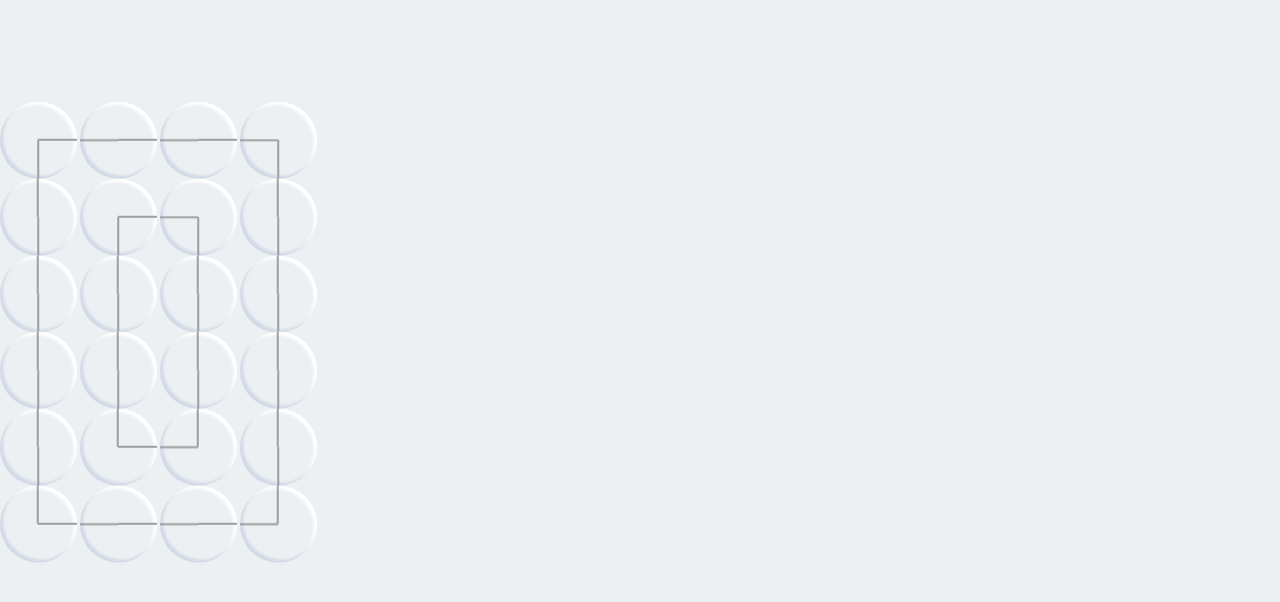
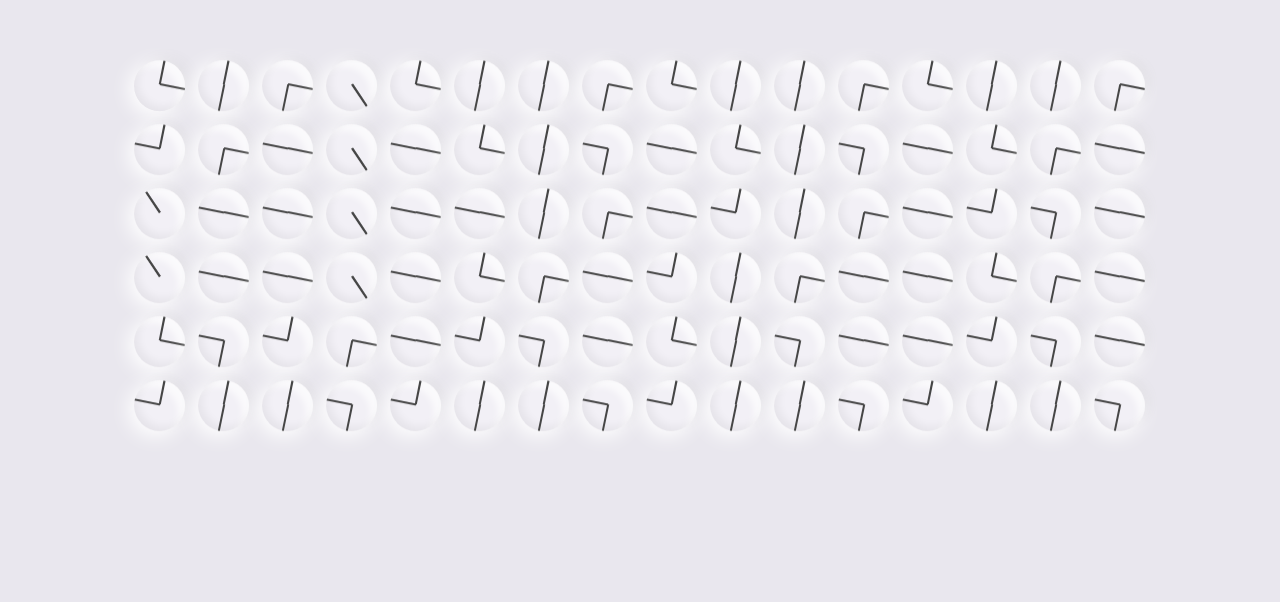
Before and after one commit to isabelgmeg/digital-clock, a React (Create React App) app: page / in a window 1280 px wide. Shown: the part 154-756 px from the top of the page. Built offline with nearby package versions, Linux system fonts and the light colour scheme.

Commit message:
Finished functional clock

```diff
--- a/src/App.js
+++ b/src/App.js
@@ -7,39 +7,110 @@ import "./App.scss";
 import Clock from "./Clock";
 
 function App() {
-  console.log(numbers[0]);
-  // const [time, SetTime] = useState("");
-  // const [firstMinute, setFirstMinute] = useState();
-  // const [secondMinute, setSecondMinute] = useState();
+  const [time, SetTime] = useState(null);
 
-  // const [firstHour, setFirstHour] = useState();
-  // const [secondHour, setSecondHour] = useState();
+  const [minutes, setMinutes] = useState(0);
 
-  // SetTime(new Date());
-  // console.log(time);
+  const [firstMinute, setFirstMinute] = useState(0);
+  const [secondMinute, setSecondMinute] = useState(0);
 
-  // // useEffect(() => {
-  // // }, [time]);
+  const [hours, setHours] = useState(0);
+  const [firstHour, setFirstHour] = useState(0);
+  const [secondHour, setSecondHour] = useState(0);
 
-  // setInterval(function (currentNumber) {
-  //   let newNumber = currentNumber + 1;
-  //   paintNumber(newNumber);
-  // }, 60 * 1000);
+  const formatMinutes = (number) => {
+    let formattedNumber = number.toString();
+    if (formattedNumber.length === 1) {
+      setFirstMinute(0);
+      setSecondMinute(number);
+    } else {
+      const chars = formattedNumber.split("");
+      console.log(chars);
+      setFirstMinute(chars[0]);
+      setSecondMinute(chars[1]);
+    }
+  };
 
-  // const paintNumber = (number) => {
-  //   numbers[number].map((coord, index) => {
-  //     return (
-  //       <Clock key={index} hourDegrees={coord[0]} minuteDegrees={coord[1]} />
-  //     );
-  //   });
-  // };
+  const formatHours = (number) => {
+    let formattedNumber = number.toString();
+    if (formattedNumber.length === 1) {
+      setFirstHour(0);
+      setSecondHour(number);
+    } else {
+      const chars = formattedNumber.split("");
+      console.log(chars);
+      setFirstHour(chars[0]);
+      setSecondHour(chars[1]);
+    }
+  };
+
+  const formatNumbers = (number, type) => {
+    type === "hour" ? formatHours(number) : formatMinutes(number);
+  };
+
+  const minute_ms = 60000;
+  const hour_ms = minute_ms * 60;
+
+  const getMinutes = () => {
+    console.log("minutes are setting");
+    setInterval(() => {
+      let date = new Date();
+      let currentMinute = date.getMinutes();
+      setMinutes(currentMinute);
+      formatMinutes(currentMinute);
+      console.log("minutes are set");
+    }, minute_ms);
+    return () => clearInterval();
+  };
+
+  const getHours = () => {
+    console.log("hours are setting");
+
+    setInterval(() => {
+      let date = new Date();
+      let currentHour = date.getHours();
+      console.log(currentHour);
+      setHours(currentHour);
+      formatHours(currentHour);
+      console.log("hours are setting");
+    }, hour_ms);
+    return () => clearInterval();
+  };
+
+  const setFirstLoad = () => {
+    let date = new Date();
+    let currentHour = date.getHours();
+    let currentMinute = date.getMinutes();
+    formatNumbers(currentHour, "hour");
+    formatNumbers(currentMinute, "minute");
+    console.log("first load");
+  };
+
+  useEffect(() => {
+    setFirstLoad();
+    getMinutes();
+    getHours();
+  }, []);
 
   return (
     <div className="App">
       <main>
         <div className="clock-wrap">
+          <div className="hours">
             <section className="number">
-            {numbers[0].map((coord, index) => {
+              {numbers[firstHour].map((coord, index) => {
+                return (
+                  <Clock
+                    key={index}
+                    hourDegrees={coord[0]}
+                    minuteDegrees={coord[1]}
+                  />
+                );
+              })}
+            </section>
+
+            <section className="number">
+              {numbers[secondHour].map((coord, index) => {
                 return (
                   <Clock
                     key={index}
@@ -50,6 +121,32 @@ function App() {
               })}
             </section>
           </div>
+          <div className="minutes">
+            <section className="number">
+              {numbers[5].map((coord, index) => {
+                return (
+                  <Clock
+                    key={index}
+                    hourDegrees={coord[0]}
+                    minuteDegrees={coord[1]}
+                  />
+                );
+              })}
+            </section>
+
+            <section className="number">
+              {numbers[secondMinute].map((coord, index) => {
+                return (
+                  <Clock
+                    key={index}
+                    hourDegrees={coord[0]}
+                    minuteDegrees={coord[1]}
+                  />
+                );
+              })}
+            </section>
+          </div>
+        </div>
       </main>
     </div>
   );
--- a/src/App.scss
+++ b/src/App.scss
@@ -4,88 +4,26 @@
 
 main {
   display: flex;
-  background-color: #ecf0f3;
+  background-color: #e9e7ee;
   height: 100vh;
 }
 
 .clock-wrap {
   display: flex;
-  width: 50%;
+  width: 80%;
   height: fit-content;
-  padding-top: 20vw;
-  padding-bottom: 20wv;
+  margin: auto;
 }
 
 .number {
+  display: grid;
   width: 50%;
-  display: grid;
   grid-template-columns: repeat(4, 25%);
+  row-gap: 1vw;
 }
 
-.clock {
-  width: 100%;
-  height: 100%;
-  border-radius: 50%;
-  background-color: gray;
-  position: relative;
-  transform: rotate(270deg);
+.minutes,
+.hours {
+  display: flex;
+  width: 50%;
 }
-
-.hand {
-  position: absolute;
-  left: 50%;
-  top: 50%;
-  width: 10px;
-  height: 150px;
-}
-
-.minute {
-  width: 10px;
-  height: 25%;
-  background-color: blue;
-  transform-origin: center 0;
-}
-.hour {
-  width: 10px;
-  height: 50%;
-  background-color: red;
-  transform-origin: center 0;
-}
-
-.ahour {
-  animation: rotateahour 3s ease-out infinite;
-}
-
-.aminute {
-  animation: rotateaminute 3s ease-out infinite;
-}
-
-.bhour {
-  transform: rotate(0deg);
-  animation: rotatebhour 3s ease-out infinite;
-}
-
-.bminute {
-  transform: rotate(180deg);
-  animation: rotatebminute 3s ease-out infinite;
-}
-
-@keyframes rotateahour {
-  from {
-    transform: rotate(0deg);
-  }
-
-  to {
-    transform: rotate(1turn);
-  }
-}
-
-@keyframes rotateaminute {
-  from {
-    transform: rotate(90deg);
-  }
-
-  to {
-    transform: rotate(450deg);
-  }
-}
--- a/src/Clock.jsx
+++ b/src/Clock.jsx
@@ -6,16 +6,17 @@ import Minutes from './Minutes';
 
 
 const StyledClock = styled.div`
-  width: 6vw;
-  height: 6vw;
+  width: 4vw;
+  height: 4vw;
+  margin: auto;
   border-radius: 50%;
-  background-color: #ecf0f3;
   position: relative;
   transform: rotate(270deg);
   overflow: hidden;
-  box-shadow: 3px 3px 3px 0px #d1d9e6 inset, -3px -3px 3px 0px #ffffff inset;
-  inset -20px -20px 60px #ffffff;
-  clip-path: circle(60px at center)
+  margin-bottom; 2px;
+  clip-path: circle(60px at center);
+  background-color: #f2f0f6;
+  box-shadow: inset 4px 4px 8px 0 rgba(0, 0, 0, 0.05), inset -7px -7px 6px 0 hsla(0, 0%, 100%, 0.65), -4px -4px 20px 1px #fff, 4px 7px 20px -10px rgba(0, 0, 0, 0.19);
 `
 export default function Clock ({ minuteDegrees, hourDegrees, index}) {
 
--- a/src/Hours.jsx
+++ b/src/Hours.jsx
@@ -11,24 +11,24 @@ to {
 `;
 
 const HourStyled = styled.div`
-  background-color: #9e9e9e;
+  background-color: #454545;
   transform-origin: center 0;
   position: absolute;
   left: 50%;
   top: 50%;
   width: 0.2vh;
   height: 150px;
-  animation: ${(props) => animationHour(props.hourDegrees, props.finalHourDegrees)} 4s ease-out infinite;
+  animation: ${(props) => animationHour(props.hourDegrees, props.finalHourDegrees)} 5s ease-out infinite;
 `;
 
 export default function Hours({ hourDegrees, index }){
     const finalHourDegrees = Number(hourDegrees + 360)
-
     return(
         <HourStyled
         className={hourDegrees}
         key={index}
         hourDegrees={hourDegrees}
-        finalHourDegrees={finalHourDegrees}/>
+        finalHourDegrees={finalHourDegrees}
+        />
     )
 }
--- a/src/Minutes.jsx
+++ b/src/Minutes.jsx
@@ -13,7 +13,7 @@ to {
 
 const MinuteStyled = styled.div`
   height: 25%;
-  background-color: #9e9e9e;
+  background-color: #454545;
   transform-origin: center 0;
   position: absolute;
   left: 50%;
@@ -22,7 +22,7 @@ const MinuteStyled = styled.div`
   height: 150px;
   animation: ${(props) =>
       animationMinute(props.minuteDegrees, props.finalMinuteDegrees)}
-    4s ease-out infinite;
+    5s ease-out infinite;
 `;
 
 
--- a/src/numberCoords.js
+++ b/src/numberCoords.js
@@ -157,7 +157,7 @@ export const five = [
   c,
   e,
   b,
-  f,
+  c,
   d,
   a,
   b,
```
Lines whose indentation alone changed are shown as unchanged.
